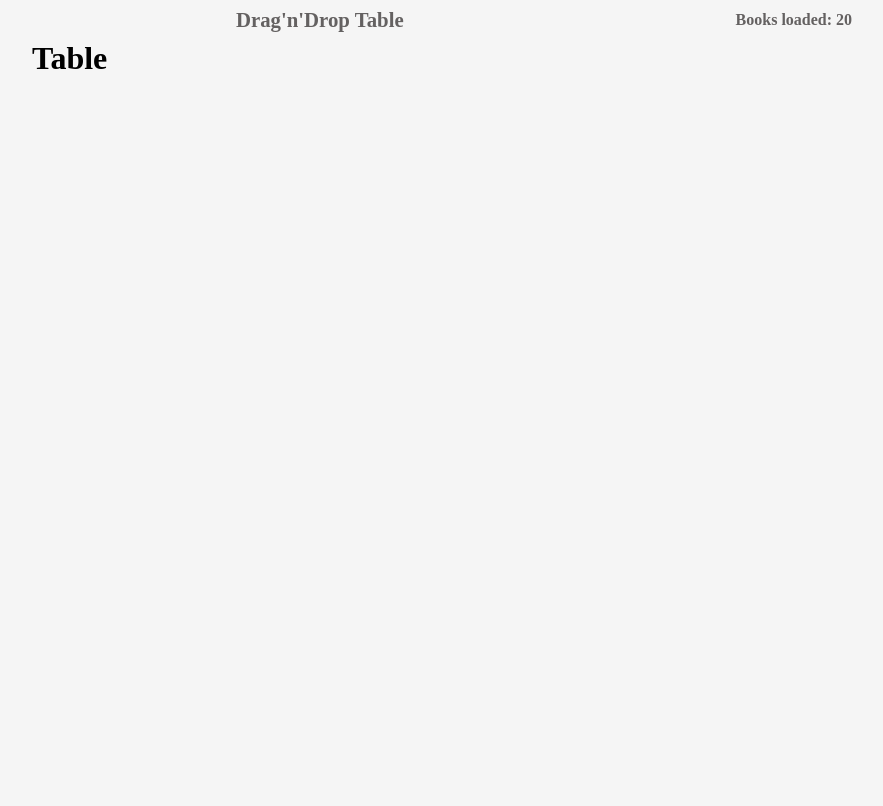
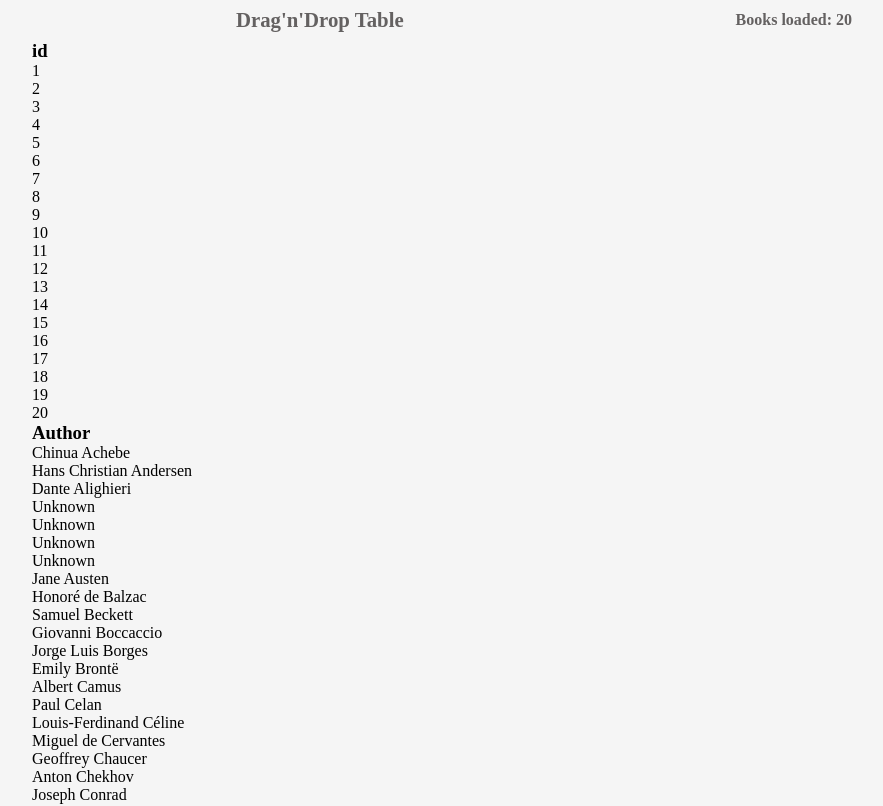
Before and after one commit to Crax88/dragable-sortable-table, a React (Create React App) app: page / in a window 1280 px wide. Shown: the top 806 px of the page, without its empty margins (96-979 px from the left). Built offline with nearby package versions, Linux system fonts and the light colour scheme; data requests are answered from the project's data file.

Commit message:
adds booklist container and drag`n`drop

```diff
--- a/src/components/App/App.js
+++ b/src/components/App/App.js
@@ -9,7 +9,7 @@ const App = () => {
     <>
       <Header total={20} />
       <main className="container">
-        <h1>Table</h1>
+        <HomePage />
       </main>
     </>
   );
--- /dev/null
+++ b/src/components/BookList/BookList.js
@@ -0,0 +1,59 @@
+import React, { Component } from "react";
+import { DragDropContext, Droppable } from "react-beautiful-dnd";
+import DraggableColumn from "../DraggableColumn/DraggableColumn";
+
+import { connect } from "react-redux";
+
+class BookList extends Component {
+  handleDragEnd = result => {
+    console.log(result);
+  };
+  render() {
+    const { columnOrder, columns, books } = this.props;
+    return (
+      <DragDropContext onDragEnd={this.handleDragEnd}>
+        <Droppable
+          droppableId="all-columns"
+          direction="horizontal"
+          type="column"
+        >
+          {(provided, snapshot) => {
+            const className = snapshot.isDraggingOver
+              ? "booklist-wrapper draggin-over"
+              : "booklist-wrapper";
+            return (
+              <div
+                className={className}
+                {...provided.droppableProps}
+                ref={provided.innerRef}
+              >
+                {columnOrder.map((columnId, idx) => {
+                  const column = columns[columnId];
+                  const columnData = books.map(book => book[column.accessor]);
+                  return (
+                    <DraggableColumn
+                      key={column.id}
+                      items={columnData}
+                      title={column.title}
+                      index={idx}
+                      dragId={columnId}
+                    />
+                  );
+                })}
+              </div>
+            );
+          }}
+        </Droppable>
+      </DragDropContext>
+    );
+  }
+}
+
+const mapStateToProps = ({ bookColumns: { columns, columnOrder } }) => {
+  return {
+    columns,
+    columnOrder
+  };
+};
+
+export default connect(mapStateToProps)(BookList);
--- a/src/components/BooksListContainer/BooksListContainer.js
+++ b/src/components/BooksListContainer/BooksListContainer.js
@@ -1 +1,46 @@
 import React, { Component } from "react";
+import ErrorIndicator from "../ErrorBoundary/ErrorBoundary";
+import Preloader from "../Preloader/Preloader";
+import { WithDataService } from "../hocs/";
+import BookList from "../BookList/BookList";
+
+import { connect } from "react-redux";
+import { fetchBooks } from "../../store/actions";
+
+class BooksListContainer extends Component {
+  componentDidMount() {
+    this.props.fetchBooks();
+  }
+  render() {
+    const { isLoading, error, books } = this.props;
+    const preloader = isLoading ? <Preloader /> : null;
+    const errorIndicator = error ? <ErrorIndicator /> : null;
+    return (
+      <>
+        {books.length && <BookList books={books} />}
+        {preloader}
+        {errorIndicator}
+      </>
+    );
+  }
+}
+
+const mapServiceMethodsToProps = dataService => {
+  return {
+    loadBooks: dataService.getBooksByPage
+  };
+};
+
+const mapStateToProps = ({ bookList: { books, isLoading, error } }) => {
+  return { books, isLoading, error };
+};
+
+const mapDispatchToProps = (dispatch, { loadBooks }) => {
+  return {
+    fetchBooks: () => dispatch(fetchBooks(loadBooks))
+  };
+};
+
+export default WithDataService(mapServiceMethodsToProps)(
+  connect(mapStateToProps, mapDispatchToProps)(BooksListContainer)
+);
--- /dev/null
+++ b/src/components/ColumnItem/ColumnItem.js
@@ -0,0 +1,7 @@
+import React from "react";
+
+const ColumnItem = ({ item }) => {
+  return <div className="column-item">{item}</div>;
+};
+
+export default ColumnItem;
--- /dev/null
+++ b/src/components/DraggableColumn/DraggableColumn.js
@@ -0,0 +1,29 @@
+import React from "react";
+import { Draggable } from "react-beautiful-dnd";
+import ColumnItem from "../ColumnItem/ColumnItem";
+
+const DraggableColumn = ({ items, title, index, dragId }) => {
+  return (
+    <Draggable index={index} draggableId={dragId}>
+      {(provided, snapshot) => {
+        const className = snapshot.isDragging
+          ? "booklist-column draggin"
+          : "booklist-column";
+        return (
+          <div
+            className={className}
+            {...provided.draggableProps}
+            ref={provided.innerRef}
+          >
+            <h3 {...provided.dragHandleProps}>{title}</h3>
+            {items.map((item, idx) => (
+              <ColumnItem key={idx} item={item} />
+            ))}
+          </div>
+        );
+      }}
+    </Draggable>
+  );
+};
+
+export default DraggableColumn;
--- a/src/components/hocs/index.js
+++ b/src/components/hocs/index.js
@@ -1,4 +1,4 @@
-import withDataService from "./withDataService";
+import WithDataService from "./WithDataService";
 import withData from "./withData";
 
-export { withDataService, withData };
+export { WithDataService, withData };
--- a/src/components/hocs/withDataService.js
+++ b/src/components/hocs/withDataService.js
@@ -1,7 +1,7 @@
 import React from "react";
 import { DataServiceConsumer } from "../dataServiceContext/dataServiceContext";
 
-const withDataService = mapServiceMethodsToProps => Wrapped => {
+const WithDataService = mapServiceMethodsToProps => Wrapped => {
   return props => {
     return (
       <DataServiceConsumer>
@@ -13,4 +13,4 @@ const withDataService = mapServiceMethodsToProps => Wrapped => {
     );
   };
 };
-export default withDataService;
+export default WithDataService;
--- a/src/components/pages/HomePage.js
+++ b/src/components/pages/HomePage.js
@@ -1,4 +1,5 @@
 import React from "react";
+import BooksListContainer from "../BooksListContainer/BooksListContainer";
 
 const HomePage = () => {
   return <BooksListContainer />;
--- a/src/store/actions/index.js
+++ b/src/store/actions/index.js
@@ -24,10 +24,11 @@ const booksError = error => {
   };
 };
 
-const fetchBooks = dataService => () => dispatch => {
+export const fetchBooks = getBooks => (dispatch, getState) => {
+  const page = getState().bookList.curPage;
+  const size = getState().bookList.pageSize;
   dispatch(booksRequested());
-  dataService
-    .getBooks()
+  getBooks(page, size)
     .then(data => dispatch(booksLoaded(data)))
     .catch(err => dispatch(booksError(err)));
 };
--- a/src/store/reducers/BookList.js
+++ b/src/store/reducers/BookList.js
@@ -8,6 +8,8 @@ export const updateBookList = (state, action) => {
   if (state === undefined) {
     return {
       books: [],
+      curPage: 1,
+      pageSize: 20,
       isLoading: false,
       error: false
     };
@@ -15,19 +17,20 @@ export const updateBookList = (state, action) => {
   switch (action.type) {
     case FETCH_BOOKS_REQUEST:
       return {
-        books: [],
-        isLoading: true,
-        error: false
+        ...state.bookList,
+        isLoading: true
       };
     case FETCH_BOOKS_SUCCESS:
       return {
-        books: [...state.bookList.book, ...action.payload],
+        books: [...state.bookList.books, ...action.payload],
+        curPage: state.bookList.curPage + 1,
+        pageSize: 20,
         isLoading: false,
         error: false
       };
     case FETCH_BOOKS_FAILURE:
       return {
-        books: [],
+        ...state.bookList,
         isLoading: false,
         error: action.payload
       };
--- a/src/store/store.js
+++ b/src/store/store.js
@@ -3,5 +3,5 @@ import thunkMiddleware from "redux-thunk";
 import reducer from "./reducers";
 
 const store = createStore(reducer, applyMiddleware(thunkMiddleware));
-
+window.store = store;
 export default store;
```
Also changed, not shown: src/components/ColumnItem/ColumnItem.css (added).
